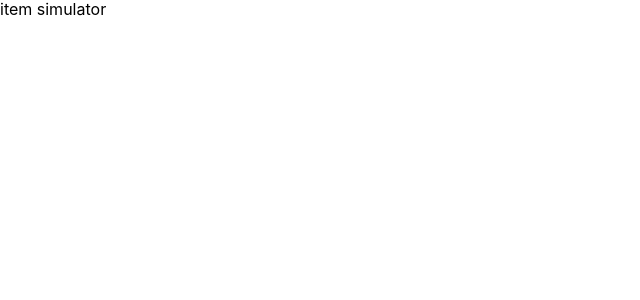
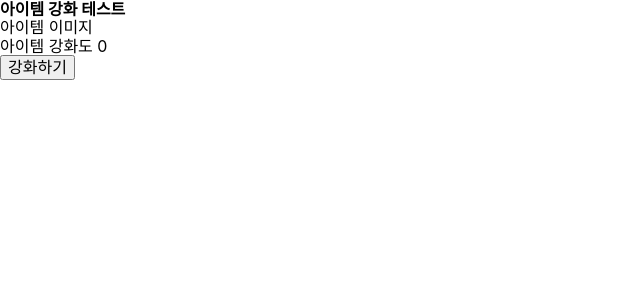
Before and after one commit to 77likes/project-r, a React (Create React App) app: page /item in a window 1280 px wide. Shown: the top 300 px of the page, without its empty margins (0-640 px from the left). Built offline with nearby package versions, Linux system fonts and the light colour scheme.

Commit message:
open test page

```diff
--- /dev/null
+++ b/src/components/Test.js
@@ -0,0 +1,44 @@
+import { useState } from "react"
+import { isSuccessReinforced } from '../business/isSuccessReinforced'
+
+function Test() {
+  const [item, setItem] = useState({
+    grade: 'normal',
+    type: 'weapon',
+    reinforced: 0,
+    isLive: true,
+  })
+
+  const onClickReinforce = () => {
+    const result = isSuccessReinforced(item);
+    const futureItem = result ? { reinforced : ++item.reinforced } : { isLive: false };
+    setItem({
+      ...item,
+      ...futureItem
+    })
+  }
+
+  return <div>
+    <strong>아이템 강화 테스트</strong>
+
+    {
+      item.isLive ?
+
+      <div>
+        <div>아이템 이미지</div>
+        <div>아이템 강화도 {item.reinforced}</div>
+        <button onClick={onClickReinforce}>강화하기</button>
+      </div>
+
+    :
+
+      <div>
+        <div>"아이템이 파괴되었습니다."</div>
+        <a href="">다시하기</a>
+      </div>
+    }
+  </div>
+}
+
+
+export default Test;
--- /dev/null
+++ b/src/components/index.js
@@ -0,0 +1 @@
+export { default as Test } from './Test';
--- a/src/pages/ItemSimulator.js
+++ b/src/pages/ItemSimulator.js
@@ -1,7 +1,13 @@
 import React from 'react';
 
+import { Test } from '../components'
+
 function ItemSimulator(props) {
-  return <div>item simulator</div>;
+  return (
+    <div>
+      <Test/>
+    </div>
+  );
 }
 
 export default ItemSimulator;
```
